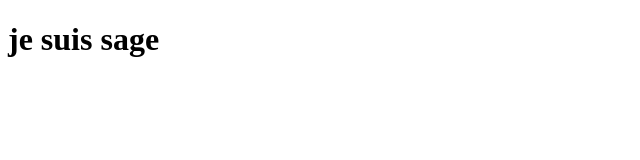
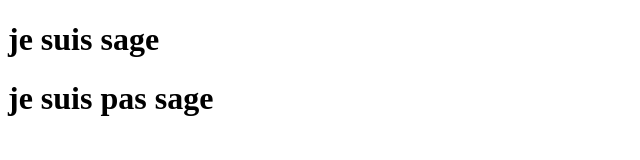
Before and after one commit to cheikhahmedt/hotel-paradis, a plain HTML site: page index.html in a window 1280 px wide. Shown: the whole page, without its empty margins (0-640 px from the left). Drawn offline with Linux system fonts and the light colour scheme.

Commit message:
Update index.html
Modification de index

```diff
--- a/index.html
+++ b/index.html
@@ -6,6 +6,7 @@
    </head>
     <body>
 	<h1> je suis sage</h1>
+	    <h1> je suis pas sage</h1>
 
 	</body>
 </HTML>
```
